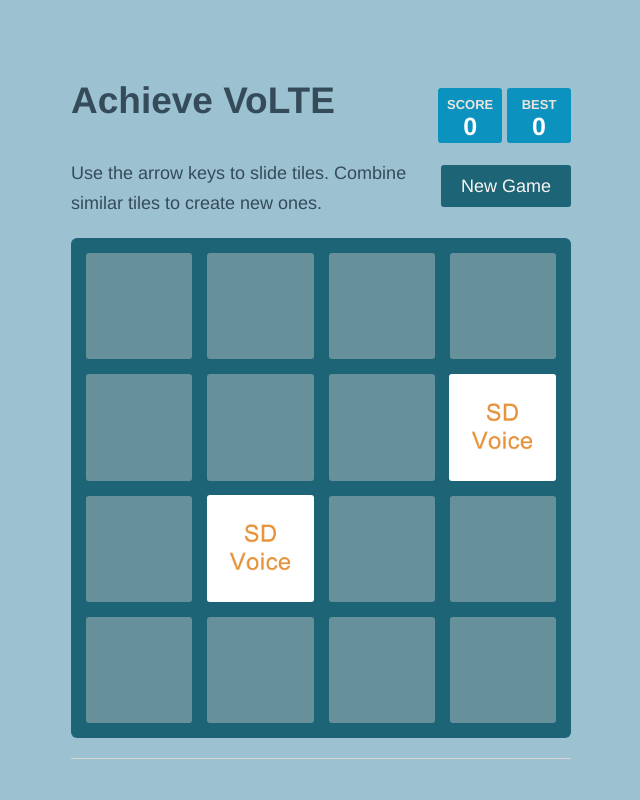
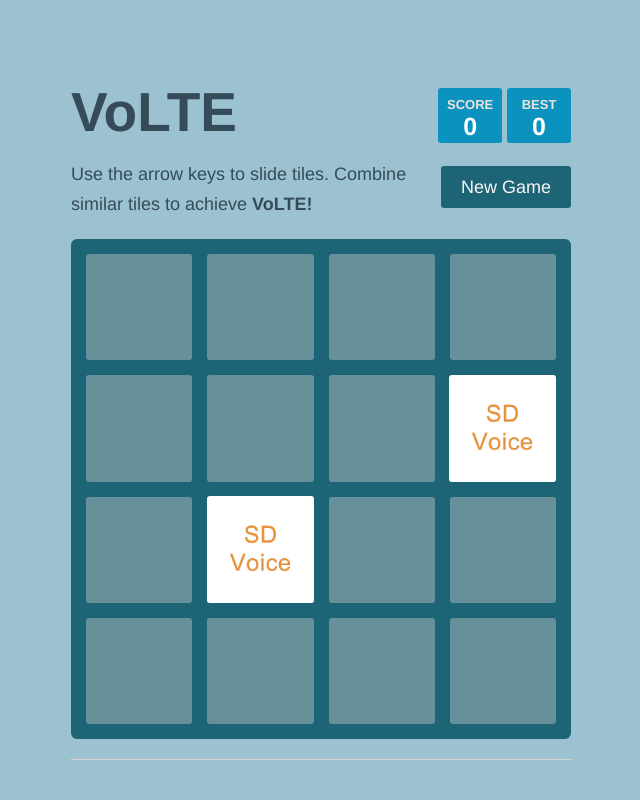
Before and after one commit to voltensn/voltensn.github.io, a plain HTML site: page index.html in a window 1280 px wide. Shown: the top 800 px of the page, without its empty margins (319-959 px from the left). Drawn offline with Linux system fonts and the light colour scheme.

Commit message:
Version_2.1

```diff
--- a/index.html
+++ b/index.html
@@ -2,7 +2,7 @@
 <html lang="en" manifest="cache.appcache">
 <head>
   <meta charset="utf-8">
-  <title>Achieve VoLTE</title>
+  <title>VoLTE</title>
 
   <link href="style/main.css" rel="stylesheet" type="text/css">
   <link href='http://fonts.googleapis.com/css?family=Source+Code+Pro:400,600,700' rel='stylesheet' type='text/css'>
@@ -23,7 +23,7 @@
 <body>
   <div class="container">
     <div class="heading">
-      <h1 class="title">Achieve VoLTE</h1>
+      <h1 class="title">VoLTE</h1>
       <div class="scores-container">
         <div class="score-container">0</div>
         <div class="best-container">0</div>
@@ -33,7 +33,7 @@
     <div class="above-game">
       <p class="game-intro">
       <a class="restart-button">New Game</a>
-      Use the arrow keys to slide  tiles. Combine similar tiles to create new ones.</p>
+      Use the arrow keys to slide  tiles. Combine similar tiles to achieve <b>VoLTE!</b></p>
 
     </div>
 
--- a/style/main.css
+++ b/style/main.css
@@ -60,7 +60,7 @@
   clear: both; }
 
 h1.title {
-  font-size: 37px;
+  font-size: 55px;
   font-weight: medium;
   margin: 0;
   display: block;
```
